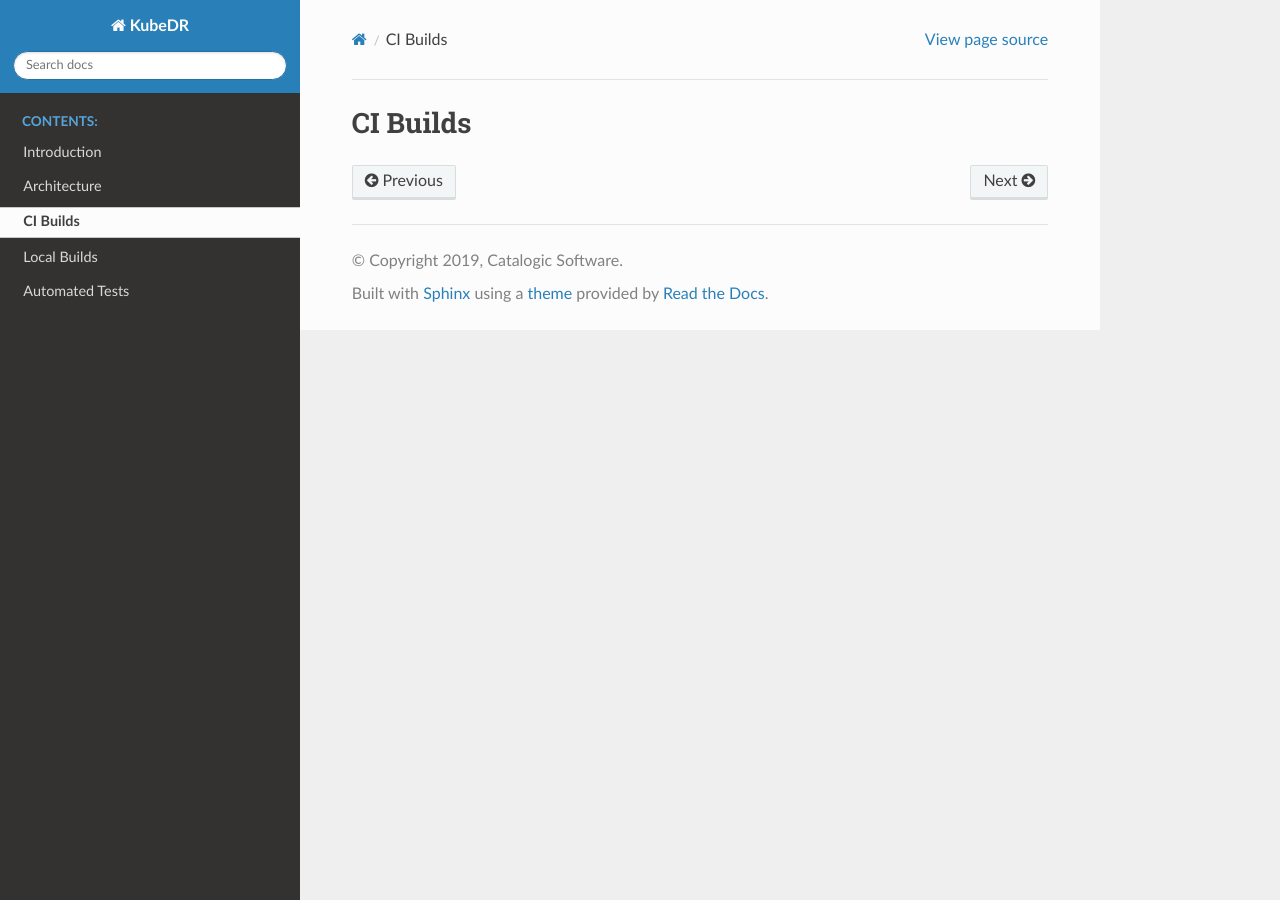
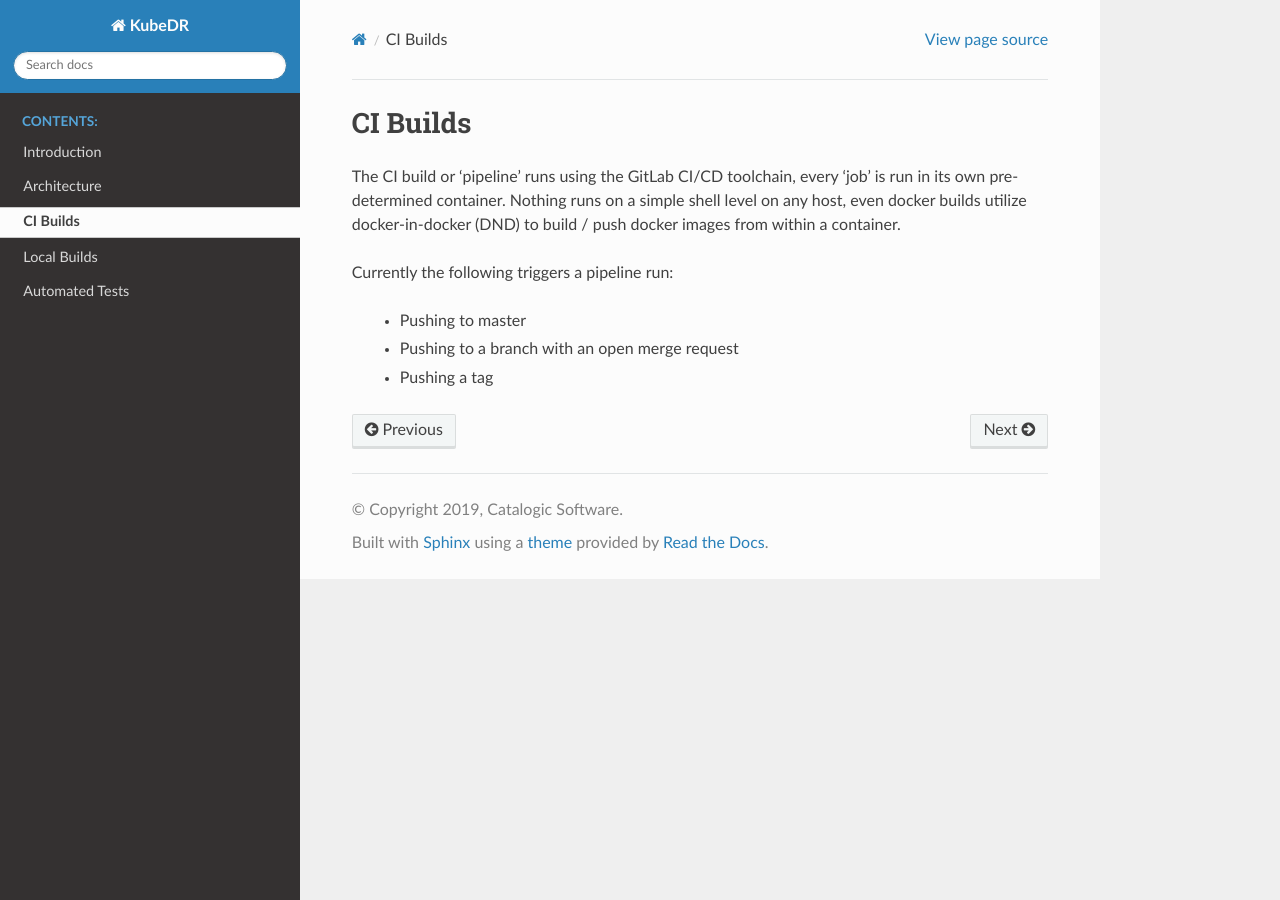
Before and after one commit to catalogicsoftware/kubedr, a Sphinx documentation site: the page built from docs/devguide/source/ci_builds.rst, in a window 1280 px wide. Built offline with Sphinx 7.4.7 and the Read the Docs theme 2.0.0, drawn with Linux system fonts in a browser that asks for light colours.

Commit message:
Add some basic CI build info

```diff
--- a/docs/devguide/source/ci_builds.rst
+++ b/docs/devguide/source/ci_builds.rst
@@ -1,3 +1,13 @@
 ===========
  CI Builds
 ===========
+
+The CI build or 'pipeline' runs using the GitLab CI/CD toolchain, every 'job' is run in its own pre-determined container.
+Nothing runs on a simple shell level on any host, even docker builds utilize docker-in-docker (DND) to
+build / push docker images from within a container.
+
+Currently the following triggers a pipeline run:
+
+  - Pushing to master
+  - Pushing to a branch with an open merge request
+  - Pushing a tag
```
